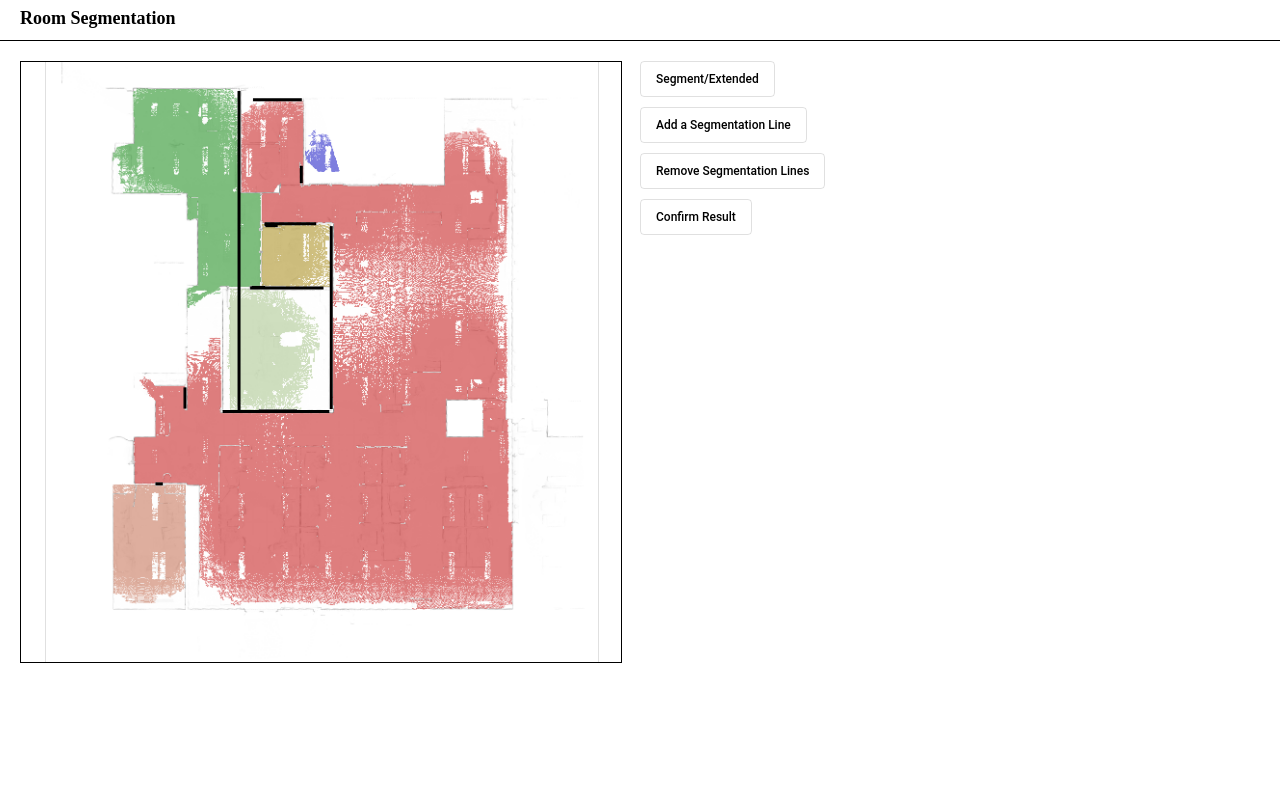
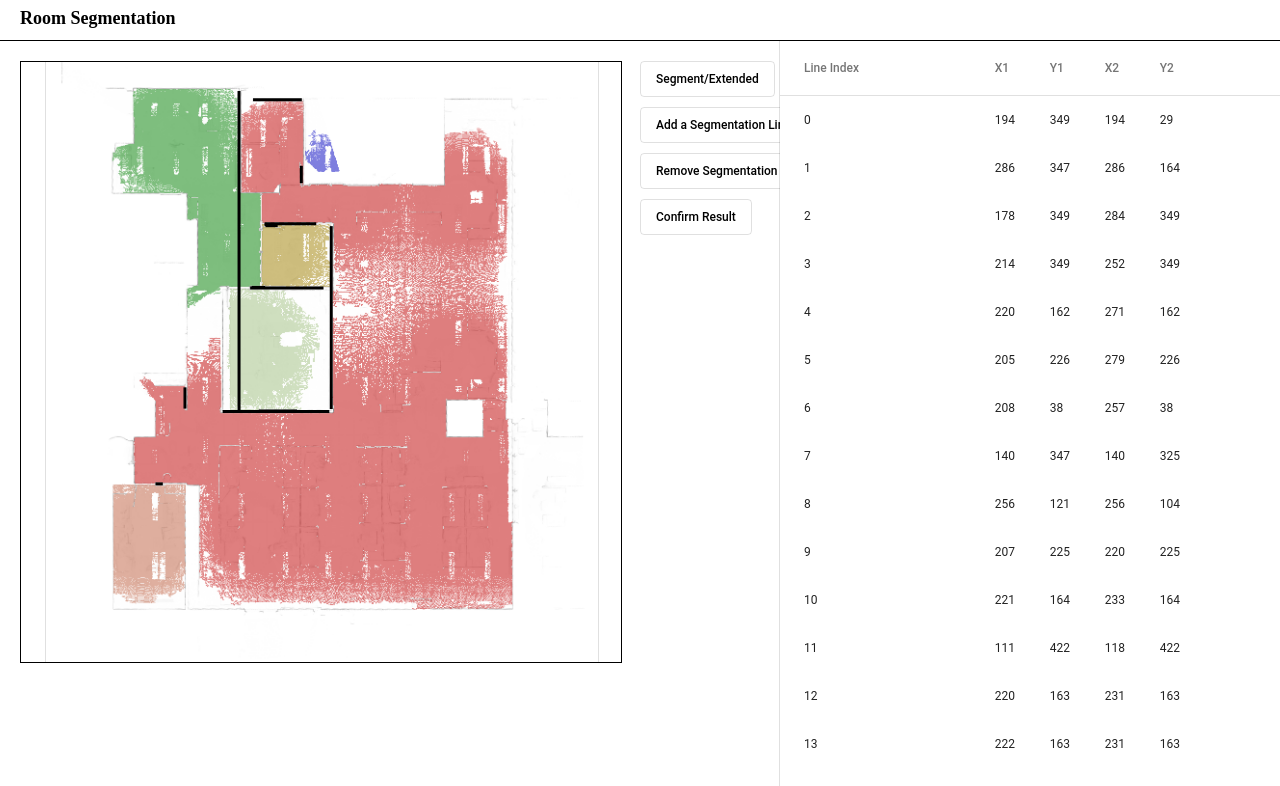
Before and after one commit to JinZihang/SJNTU-RoomSegmentationUI, an Angular app: page / in a window 1280 px wide. Shown: the top 786 px of the page. Built offline with nearby package versions, Linux system fonts and the light colour scheme.

Commit message:
Initilize select line from table function

```diff
--- a/src/app/room-seg-ui/room-seg-display/room-seg-display.component.html
+++ b/src/app/room-seg-ui/room-seg-display/room-seg-display.component.html
@@ -11,6 +11,9 @@
         />
         <circle class='line-segment-extremity' *ngIf='extremities[0]' [attr.cx]='extremities[0]' [attr.cy]='extremities[1]' r='3'/>
         <circle class='line-segment-extremity' *ngIf='extremities[0]' [attr.cx]='extremities[2]' [attr.cy]='extremities[3]' r='3'/>
+        <!-- Selected line's extremities. -->
+        <circle class='line-segment-extremity' *ngIf='selectedLine !== undefined' [attr.cx]='lineSetCopy[selectedLine][0]' [attr.cy]='lineSetCopy[selectedLine][1]' r='3'/>
+        <circle class='line-segment-extremity' *ngIf='selectedLine !== undefined' [attr.cx]='lineSetCopy[selectedLine][2]' [attr.cy]='lineSetCopy[selectedLine][3]' r='3'/>
         <!-- Add line process extremities. -->
         <circle class='line-segment-extremity'
             *ngIf='lineAddProcessExtremities[0][0]'
--- a/src/app/room-seg-ui/room-seg-display/room-seg-display.component.ts
+++ b/src/app/room-seg-ui/room-seg-display/room-seg-display.component.ts
@@ -12,6 +12,7 @@ export class RoomSegDisplayComponent implements OnChanges {
   @Input() imgSrc: string;
   @Input() lineSet: number[][];
   @Input() lineSetToDisplay: number[][];
+  @Input() selectedLine?: number;
   @Input() processInfo: ProcessInfo;
   @Input() updateTriggerer: string;
 
--- a/src/app/room-seg-ui/room-seg-line-table/room-seg-line-table.component.css
+++ b/src/app/room-seg-ui/room-seg-line-table/room-seg-line-table.component.css
@@ -1,14 +1,14 @@
 table {
     width: 100%;
 }
-.mat-column-edit-index {
-    padding-left: 12px !important;
-    width: 20px;
+.mat-column {
     text-align: center;
+}
+.mat-row .mat-cell {
+    border-bottom: 1px solid transparent;
+    border-top: 1px solid transparent;
     font-size: 12px;
+  }
+.mat-row:hover .mat-cell {
+    border-color: black;
 }
-.mat-column-edit-name {
-    padding-right: 0 !important;
-    text-align: center;
-    font-size: 12px;
-}
--- a/src/app/room-seg-ui/room-seg-line-table/room-seg-line-table.component.html
+++ b/src/app/room-seg-ui/room-seg-line-table/room-seg-line-table.component.html
@@ -1,25 +1,25 @@
 <table mat-table [dataSource]='lineTableDataSource'>
     <ng-container matColumnDef='lineIndex'>
         <th mat-header-cell *matHeaderCellDef>Line Index</th>
-        <td mat-cell *matCellDef='let history'>{{history.editIndex}}</td>
+        <td mat-cell *matCellDef='let line'>{{line.lineIndex}}</td>
     </ng-container>
     <ng-container matColumnDef='firstExtremX'>
         <th mat-header-cell *matHeaderCellDef>X1</th>
-        <td mat-cell *matCellDef='let history'>{{history.editName}}</td>
+        <td mat-cell *matCellDef='let line'>{{line.firstExtremX}}</td>
     </ng-container>
     <ng-container matColumnDef='firstExtremY'>
         <th mat-header-cell *matHeaderCellDef>Y1</th>
-        <td mat-cell *matCellDef='let history'>{{history.editName}}</td>
+        <td mat-cell *matCellDef='let line'>{{line.firstExtremY}}</td>
     </ng-container>
     <ng-container matColumnDef='secondExtremX'>
         <th mat-header-cell *matHeaderCellDef>X2</th>
-        <td mat-cell *matCellDef='let history'>{{history.editName}}</td>
+        <td mat-cell *matCellDef='let line'>{{line.secondExtremX}}</td>
     </ng-container>
     <ng-container matColumnDef='secondExtremY'>
         <th mat-header-cell *matHeaderCellDef>Y2</th>
-        <td mat-cell *matCellDef='let history'>{{history.editName}}</td>
+        <td mat-cell *matCellDef='let line'>{{line.secondExtremY}}</td>
     </ng-container>
 
     <tr mat-header-row *matHeaderRowDef='displayedColumns'></tr>
-    <tr mat-row *matRowDef='let row; columns: displayedColumns;'></tr>
+    <tr mat-row *matRowDef='let row; columns: displayedColumns;' (mouseover)='rowSelection(row.lineIndex)' (mouseleave)='rowSelection()'></tr>
 </table>
--- a/src/app/room-seg-ui/room-seg-line-table/room-seg-line-table.component.ts
+++ b/src/app/room-seg-ui/room-seg-line-table/room-seg-line-table.component.ts
@@ -1,4 +1,4 @@
-import { Component } from '@angular/core';
+import { Component, OnChanges, Input, Output, EventEmitter } from '@angular/core';
 import { Line } from '../room-segmentation';
 
 @Component({
@@ -6,8 +6,60 @@ import { Line } from '../room-segmentation';
   templateUrl: 'room-seg-line-table.component.html',
   styleUrls: ['room-seg-line-table.component.css']
 })
-export class RoomSegLineTableComponent {
+export class RoomSegLineTableComponent implements OnChanges {
+  @Input() lineSet: number[][];
+  @Input() imgScale: number[];
+  @Input() canvasSideLength: number;
+  @Input() updateTriggerer: string;
+
+  @Output() selectLineIndex = new EventEmitter<number>();
+
   lineTableDataSource: Line[];
+  displayedColumns: string[] = ['lineIndex', 'firstExtremX', 'firstExtremY', 'secondExtremX', 'secondExtremY'];
 
-  displayedColumns: string[] = ['lineIndex', 'firstExtremX', 'firstExtremY', 'secondExtremX', 'secondExtremY'];
+  ngOnChanges() {
+    this.updateLineTable();
+  }
+
+  private updateLineTable() {
+    this.lineTableDataSource = [];
+
+    if (this.imgScale !== undefined) {
+      if (this.imgScale[0] > this.imgScale[1]) {
+        for (let i=0; i<this.lineSet.length; i++) {
+          const x1 = this.lineSet[i][0] / this.imgScale[0] * this.canvasSideLength;
+          const y1 = this.lineSet[i][1] / this.imgScale[0] * this.canvasSideLength;
+          const x2 = this.lineSet[i][2] / this.imgScale[0] * this.canvasSideLength;
+          const y2 = this.lineSet[i][3] / this.imgScale[0] * this.canvasSideLength;
+
+          this.lineTableDataSource.push({
+            lineIndex: i,
+            firstExtremX: Number(x1.toFixed(0)),
+            firstExtremY: Number(y1.toFixed(0)),
+            secondExtremX: Number(x2.toFixed(0)),
+            secondExtremY: Number(y2.toFixed(0))
+          });
+        }
+      } else {
+        for (let i=0; i<this.lineSet.length; i++) {
+          const x1 = this.lineSet[i][0] / this.imgScale[1] * this.canvasSideLength;
+          const y1 = this.lineSet[i][1] / this.imgScale[1] * this.canvasSideLength;
+          const x2 = this.lineSet[i][2] / this.imgScale[1] * this.canvasSideLength;
+          const y2 = this.lineSet[i][3] / this.imgScale[1] * this.canvasSideLength;
+
+          this.lineTableDataSource.push({
+            lineIndex: i,
+            firstExtremX: Number(x1.toFixed(0)),
+            firstExtremY: Number(y1.toFixed(0)),
+            secondExtremX: Number(x2.toFixed(0)),
+            secondExtremY: Number(y2.toFixed(0))
+          });
+        }
+      }
+    }
+  }
+
+  public rowSelection(lineIndex?: number) {
+      this.selectLineIndex.emit(lineIndex);
+  }
 }
--- a/src/app/room-seg-ui/room-seg-ui.component.css
+++ b/src/app/room-seg-ui/room-seg-ui.component.css
@@ -70,3 +70,11 @@ button {
     margin-bottom: 10px;
     font-size: 12px;
 }
+
+room-seg-line-table {
+    position: absolute;
+    right: 0;
+    height: 100%;
+    width: 500px;
+    border-left: 1px solid rgba(0, 0, 0, 0.12);
+}
--- a/src/app/room-seg-ui/room-seg-ui.component.html
+++ b/src/app/room-seg-ui/room-seg-ui.component.html
@@ -5,10 +5,11 @@
 </div>
 
 <div id='content'>
+    <ng-container>
         <div id='display-resize-container' #displayResizeContainerElement>
             <room-seg-display
                 [canvasSideLength]='canvasSideLength' [imgSrc]='imgSrc' (roomImgScale)='getRoomImgScale($event)'
-            [lineSet]='lineSet' [lineSetToDisplay]='lineSetToDisplay'
+                [lineSet]='lineSet' [lineSetToDisplay]='lineSetToDisplay' [selectedLine]='selectedLine'
                 [processInfo]='processInfo' (forceUpdate)='forceUpdate()' [updateTriggerer]='updateTriggerer'
                 (lineAddProcessControl)='lineAddProcessControl($event)' (lineEditProcessControl)='lineEditProcess(false, $event)'
                 (editResult)='updateLineSet($event)'>
@@ -33,4 +34,8 @@
                 <button mat-stroked-button (click)='processControl(false)'>Cancel Edit</button>
             </ng-container>
         </div>
+    </ng-container>
+
+    <room-seg-line-table [lineSet]='lineSet' [imgScale]='imgScale' [canvasSideLength]='canvasSideLength'
+        (selectLineIndex)='selectLineFromLineTable($event)' [updateTriggerer]='updateTriggerer'></room-seg-line-table>
 </div>
--- a/src/app/room-seg-ui/room-seg-ui.component.ts
+++ b/src/app/room-seg-ui/room-seg-ui.component.ts
@@ -29,6 +29,7 @@ export class RoomSegUIComponent implements AfterViewInit {
   lineSetExtended: number[][];
   lineSetToggle: boolean = false;
   lineSetToDisplay: number[][] = this.lineSet;
+  selectedLine?: number;
 
   processInfo: ProcessInfo = { action: 'none' };
   updateTriggerer: string = 'Triggering updates.';
@@ -331,6 +332,11 @@ export class RoomSegUIComponent implements AfterViewInit {
         break;
     }
   }
+
+  public selectLineFromLineTable(lineIndex?: number) {
+    this.selectedLine = lineIndex;
+  }
+
   // The ngOnChanges in the display component only listen for reference changes.
   // Thus the following step is sometimes necessary for triggering the ngOnChanges function in the display component.
   public forceUpdate(): void {
```
Also changed, not shown: src/app/room-seg-ui/room-segmentation.ts (+12 -12 lines). Lines whose indentation alone changed are shown as unchanged.
